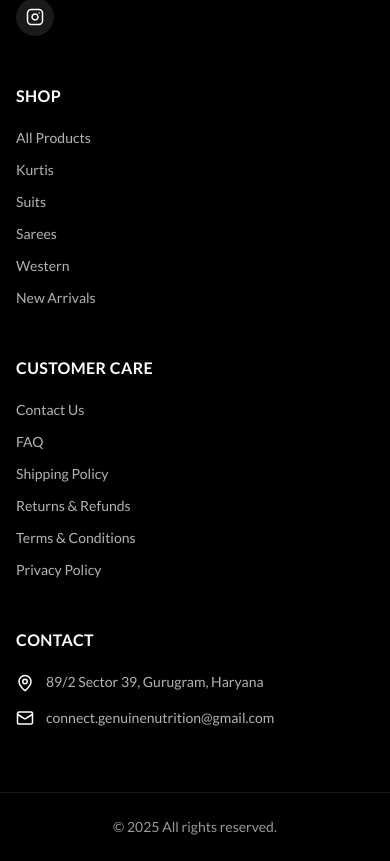
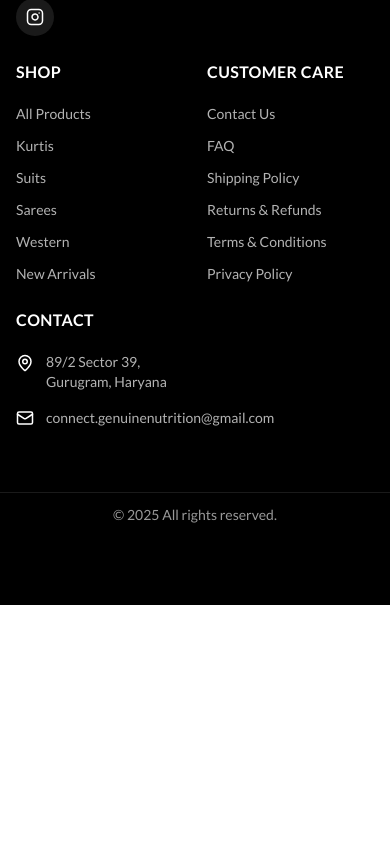
Before and after one commit to desirediv0/surat-cloth-house, a Next.js app in the folder client/: page /about in a window 390 px wide. Shown: the part 6097-6958 px from the top of the page. After the commit the page ends 6702 px from the top, so only its background shows below. Built offline with nearby package versions, Linux system fonts and the light colour scheme; no server answers.

Commit message:
Update footer layout: Adjust grid structure for improved responsiveness and modify padding in copyright section for better spacing.

```diff
--- a/client/src/components/footer.js
+++ b/client/src/components/footer.js
@@ -61,9 +61,9 @@ export function Footer() {
       {/* Main Footer - Modern minimal style */}
       <div className="bg-black py-16">
         <div className="container mx-auto px-4">
-          <div className="grid grid-cols-1 sm:grid-cols-2 md:grid-cols-3 lg:grid-cols-4 gap-12">
+          <div className="grid grid-cols-2 md:grid-cols-3 lg:grid-cols-4 gap-6 md:gap-12">
             {/* Column 1 - About */}
-            <div className="lg:col-span-1">
+            <div className="col-span-2 lg:col-span-1">
               <div className="mb-6">
                 <Link href="/" className="flex items-center">
                   <Image
@@ -178,7 +178,7 @@ export function Footer() {
       </div>
 
       {/* Copyright */}
-      <div className="bg-black border-t border-white/10 py-6">
+      <div className="bg-black border-t border-white/10 pb-20 md:pb-6 py-3">
         <div className="container mx-auto px-4">
           <p className="text-white/60 text-center text-sm">
             © {new Date().getFullYear()} All rights reserved.
```
